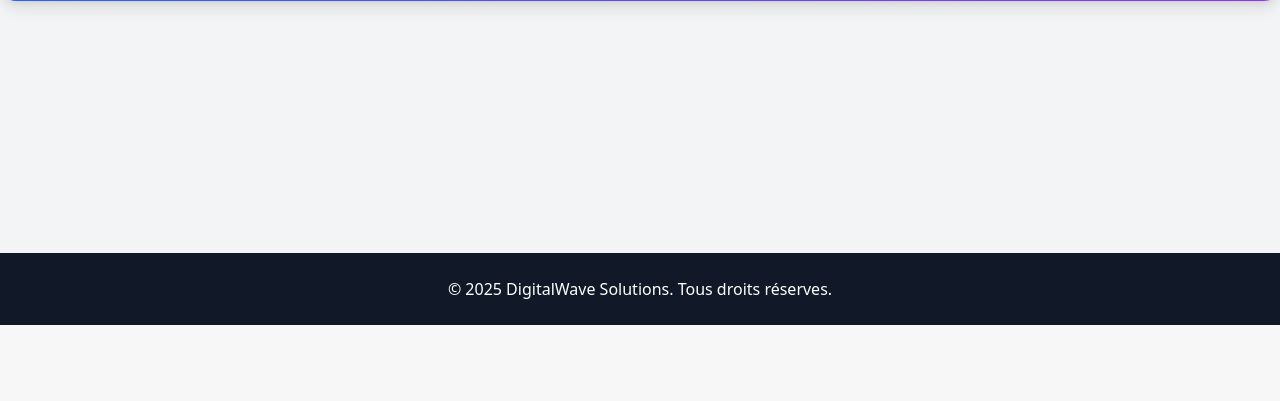
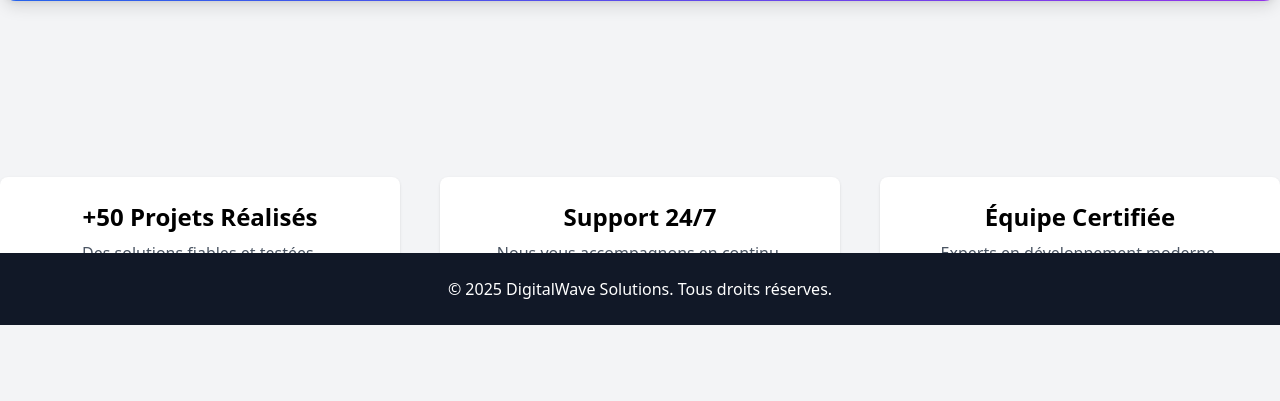
Before and after one commit to MohamedRahoumi/NovaCraft-Studio, a PHP site: page / in a window 1280 px wide. Shown: the part 475-876 px from the top of the page. Before the commit the page ends 800 px from the top, so only its background shows below. Run offline with PHP 8.4, Linux system fonts and the light colour scheme; some libraries are stand-ins or nearby versions.

Commit message:
section projet realiser

```diff
--- a/views/home.view.php
+++ b/views/home.view.php
@@ -9,3 +9,20 @@
     </a>
   </div>
 </section>
+
+<section class="container mx-auto py-20 grid md:grid-cols-3 gap-10 text-center">
+  <div class="p-6 bg-white shadow rounded-lg">
+    <h3 class="text-2xl font-bold mb-2">+50 Projets Réalisés</h3>
+    <p class="text-gray-600">Des solutions fiables et testées.</p>
+  </div>
+
+  <div class="p-6 bg-white shadow rounded-lg">
+    <h3 class="text-2xl font-bold mb-2">Support 24/7</h3>
+    <p class="text-gray-600">Nous vous accompagnons en continu.</p>
+  </div>
+
+  <div class="p-6 bg-white shadow rounded-lg">
+    <h3 class="text-2xl font-bold mb-2">Équipe Certifiée</h3>
+    <p class="text-gray-600">Experts en développement moderne.</p>
+  </div>
+</section>
```
